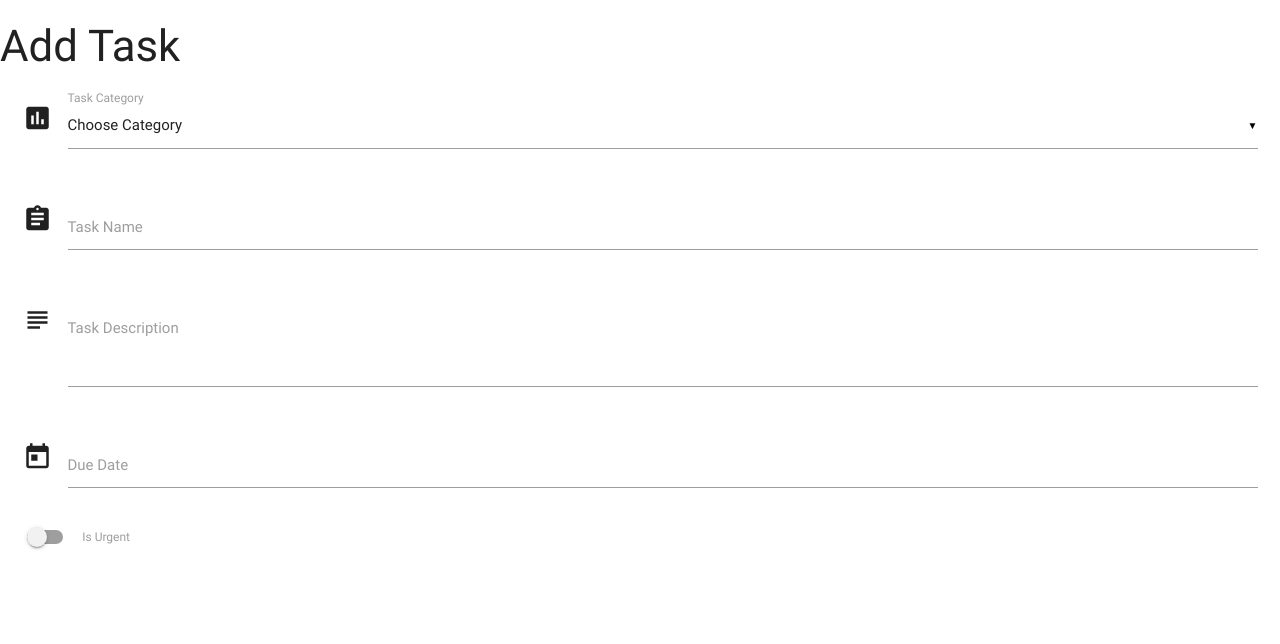
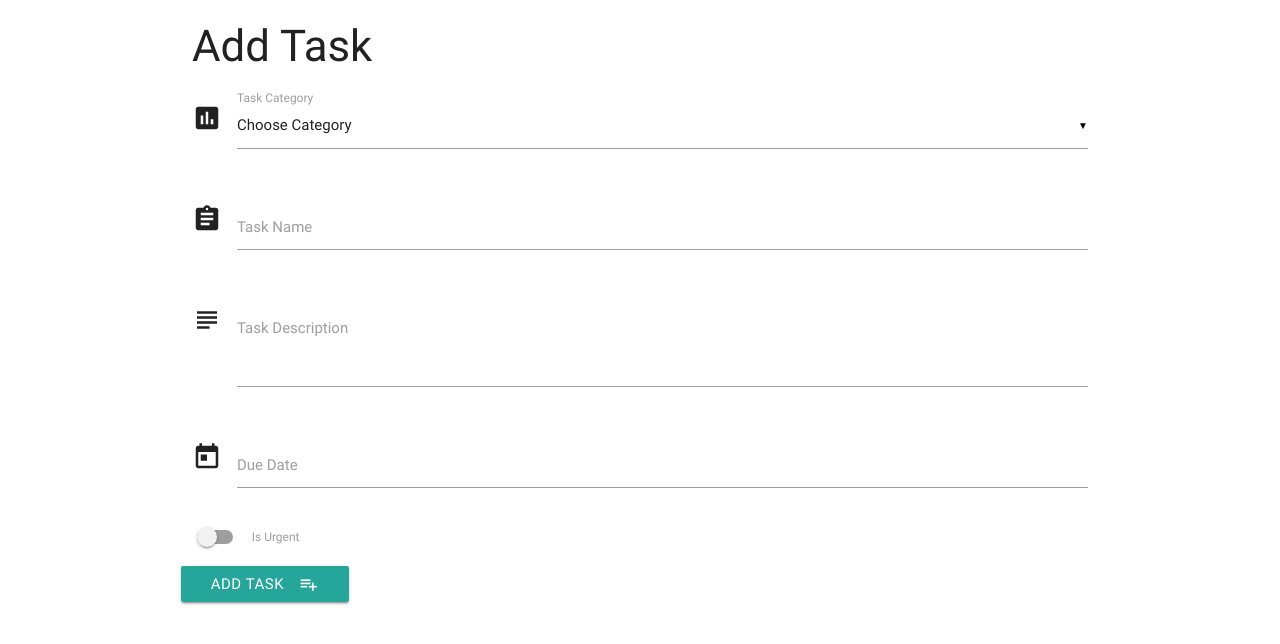
Before and after one commit to ceciliabinck/mini_project3, a Flask app: page /add_task in a window 1280 px wide. Shown: the top 644 px of the page. Run offline with Flask 2, Linux system fonts and the light colour scheme; data that the repository does not hold is empty; some libraries are stand-ins or nearby versions.

Commit message:
Put in buttons and started styling

```diff
--- a/app.py
+++ b/app.py
@@ -14,7 +14,7 @@ app.config["MONGO_URI"] = os.environ.get("MONGO_URI")
 mongo = PyMongo(app)
 
 @app.route('/')
-@app.route('/get tasks')
+@app.route('/get_tasks')
 def get_tasks():
     return render_template("tasks.html", tasks=mongo.db.tasks.find())
 
@@ -25,6 +25,13 @@ def add_task():
     return render_template("addtask.html", categories=category_list)
 
 
+@app.route('/insert_task', methods=['POST'])
+def insert_task():
+    tasks = mongo.db.tasks
+    tasks.insert_one(request.form.to_dict())
+    return redirect(url_for('get_tasks'))
+
+
 if __name__ == "__main__":
     app.run(host=os.environ.get("IP"),
             port=os.environ.get("PORT"),
--- /dev/null
+++ b/static/css/style.css
@@ -0,0 +1,11 @@
+.btn_small {
+    height: 24px;
+    width: 60px;
+    line-height: 24px;
+    margin: 5px 5px;
+    padding: 0 0.5em;
+}
+
+.task_header {
+    padding-top: 5px;
+}
--- a/templates/addtask.html
+++ b/templates/addtask.html
@@ -4,7 +4,7 @@
 <h3>Add Task</h3>
 
 <div class="row">
-    <form action="" method="POST" class="col s12">
+    <form action="{{ url_for('insert_task') }}" method="POST" class="col s12">
 
     <div class="row">
         <div class="input-field col s12">
@@ -49,6 +49,11 @@
             </label>
         </div>
       </div>
+      <div class="row">
+        <button class="btn waves-effect waves-light" type="submit" name="action">Add Task
+            <i class="material-icons right">playlist_add</i>
+        </button>
+      </div>
     </form>
   </div>
 
--- a/templates/base.html
+++ b/templates/base.html
@@ -2,14 +2,16 @@
     <head>
 
         <link href="https://fonts.googleapis.com/icon?family=Material+Icons" rel="stylesheet">
-        <script src="https://cdnjs.cloudflare.com/ajax/libs/jquery/3.5.1/jquery.min.js"></script>
-        <link rel="stylesheet"  href="https://cdnjs.cloudflare.com/ajax/libs/materialize/0.100.2/css/materialize.min.css">
+        <link rel="stylesheet" href="https://cdnjs.cloudflare.com/ajax/libs/materialize/0.100.2/css/materialize.min.css">
+        <link rel="stylesheet" href="{{url_for('static', filename='css/style.css')}}">
     </head>
 
     <body>
 
-        {% block content %}
-        {% endblock %}
+        <div class="container">
+            {% block content %}
+            {% endblock %}
+        </div>
 
         <script src="https://cdnjs.cloudflare.com/ajax/libs/jquery/3.5.1/jquery.min.js"></script>
         <script src="https://cdnjs.cloudflare.com/ajax/libs/materialize/0.100.2/js/materialize.min.js"></script>
```
Also changed, not shown: templates/tasks.html (+14 -6 lines).
